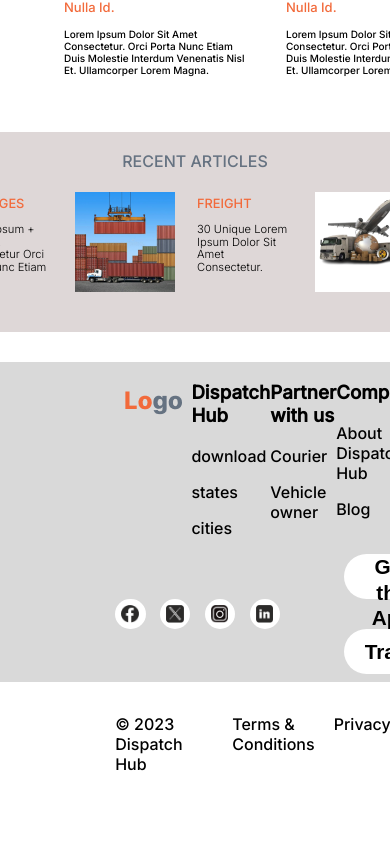
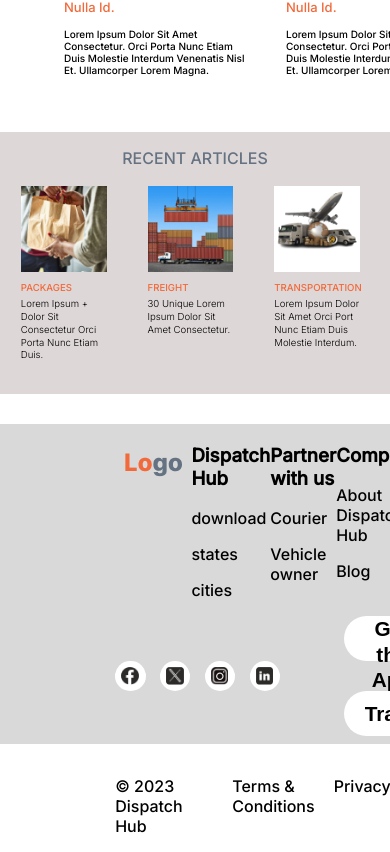
Before and after one commit to Sandiego17/dispatch-hub-blog-page, a React (Create React App) app: page / in a window 390 px wide. Shown: the part 1360-2212 px from the top of the page. Before the commit the page ends 2150 px from the top, so only its background shows below. Built offline with nearby package versions, Linux system fonts and the light colour scheme.

Commit message:
update: recentSection made responsive for mobile view

```diff
--- a/src/components/recent/Recent.module.css
+++ b/src/components/recent/Recent.module.css
@@ -81,3 +81,43 @@
     line-height: 0.8rem;
   }
 }
+
+@media only screen and (max-width: 600px) {
+  .recentArticles {
+    height: 16.4rem;
+  }
+
+  .sectionHeading {
+    padding: 1.1rem;
+  }
+
+  .recentSection {
+    justify-content: space-between;
+    margin: 0 1.3rem;
+    width: 87vw;
+  }
+
+  .recent {
+    display: block;
+    width: 22vw;
+  }
+
+  .articleImage {
+    width: 100%;
+  }
+
+  .recentPost {
+    margin: 0;
+    width: 100%;
+  }
+
+  .recentHeading {
+    font-size: 0.6rem;
+    margin: 0;
+  }
+
+  .recentText {
+    font-size: 0.6rem;
+    margin: 0.2rem 0;
+  }
+}
```
